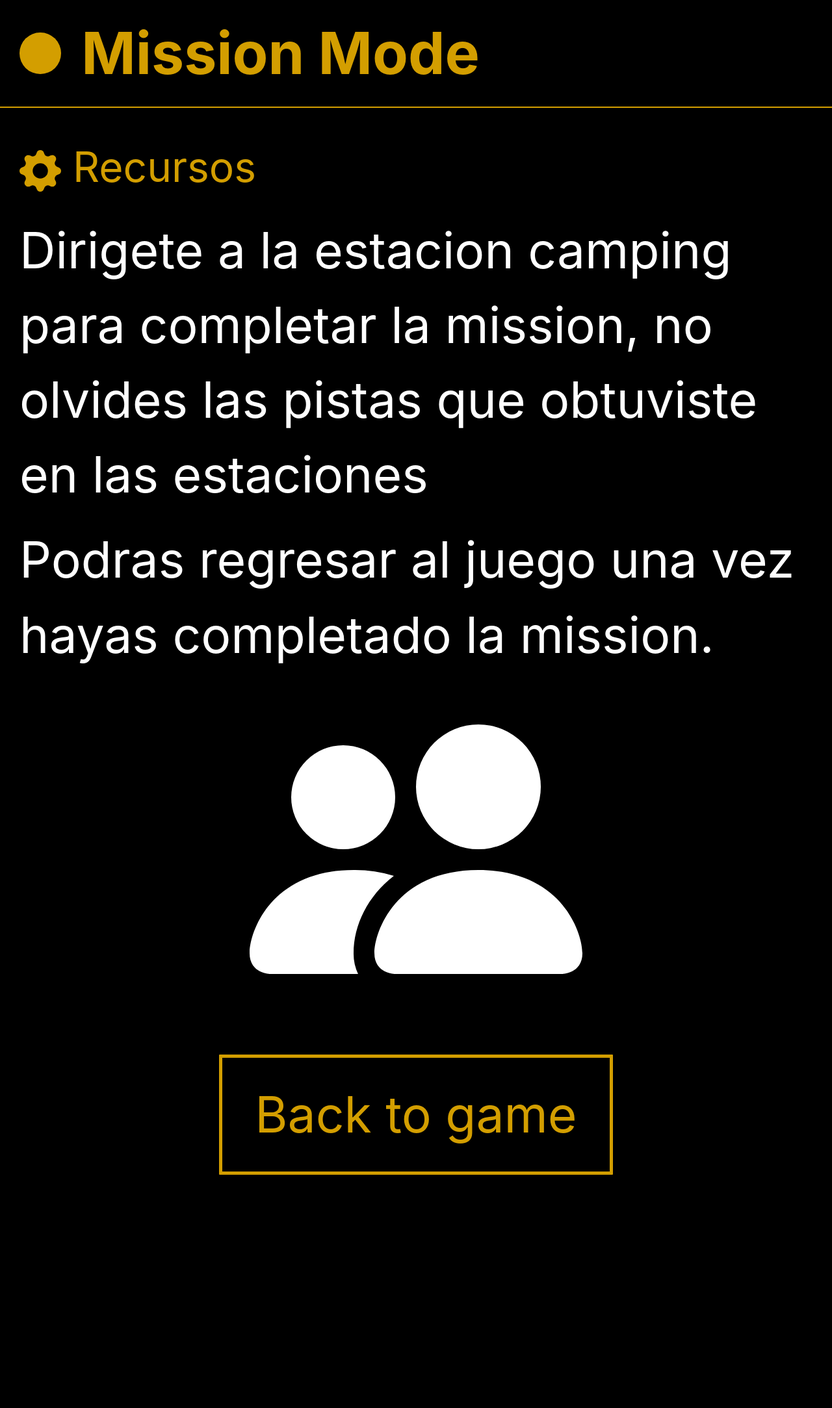
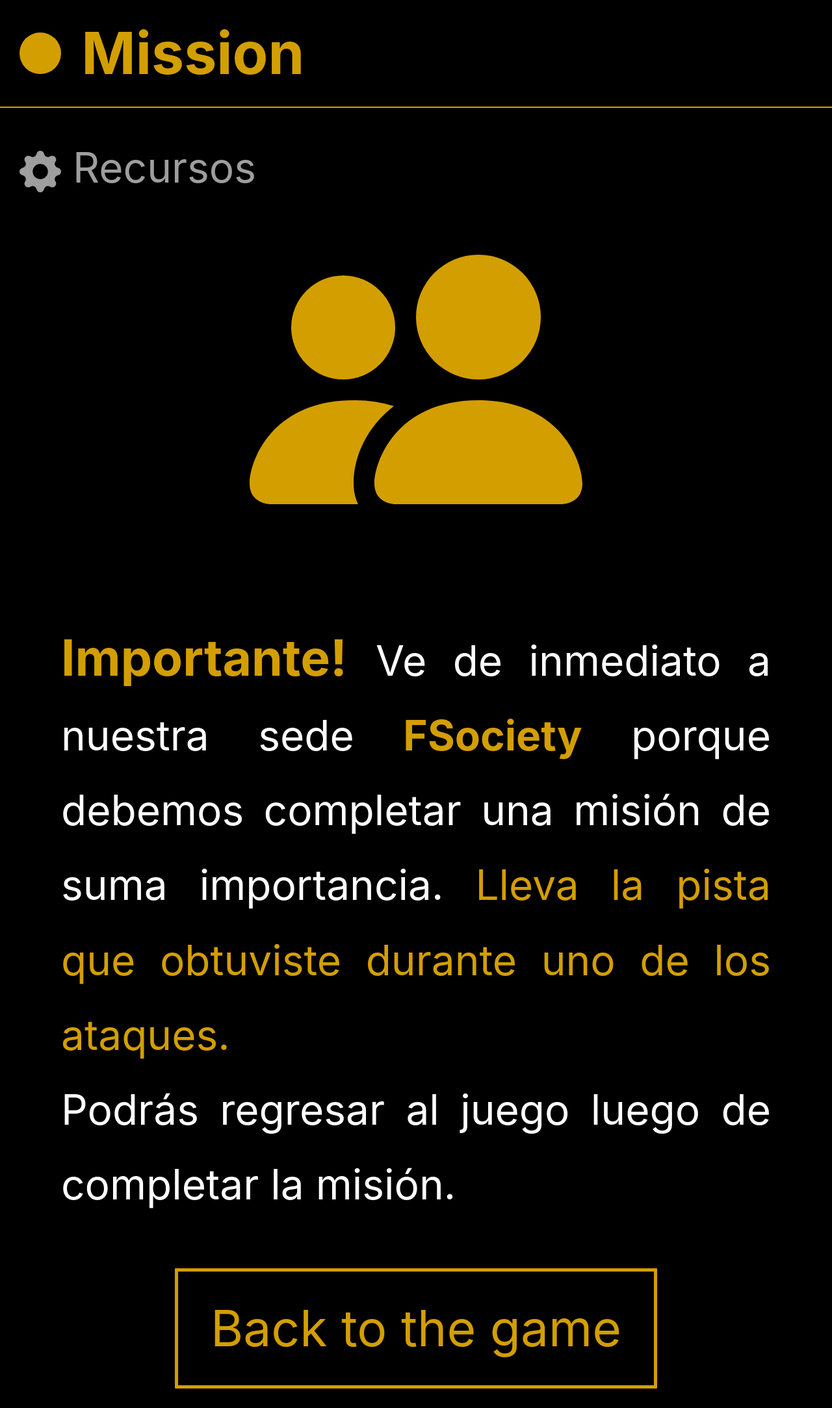
Before and after one commit to Lingsita/mrrobot-scavenger-hunt, a Django app: page /game in a window 1280 px wide. Shown: the whole page at 65% size. Before the commit the page ends 1808 px from the top, so only its background shows below. Run offline with Django 3.2, Linux system fonts and the light colour scheme; a user stored in the database is signed in; tables that the repository leaves empty hold one stand-in row (values such as "Sample post").

Commit message:
Add [puzzle].[tip] and [attack].[title] + More changes
+ Changed puzzle style
+ Added no-select css for puzzle desc (message)
+ Update mission template

```diff
--- a/mrrobot_scavenger_hunt/apps/game/models.py
+++ b/mrrobot_scavenger_hunt/apps/game/models.py
@@ -12,6 +12,7 @@ class Attack(models.Model):
         (VIDEO, 'Video'),
     )
     attack_uuid = models.UUIDField(default=uuid.uuid4, editable=False)
+    title = models.TextField(null=True)
     description = models.TextField()
     evidence_type = models.CharField(max_length=255, choices=EVIDENCE_TYPES)
 
@@ -20,6 +21,7 @@ class Attack(models.Model):
 
 
 class Puzzle(models.Model):
+    tip = models.TextField(null=True)
     description = models.TextField()
     answer = models.CharField(max_length=255)
     puzzle_type = models.CharField(max_length=255, blank=True)
--- a/mrrobot_scavenger_hunt/apps/game/views.py
+++ b/mrrobot_scavenger_hunt/apps/game/views.py
@@ -45,7 +45,7 @@ def set_timer(request, context):
             game = Game.objects.get(user=request.user)
             current_time = timezone.now()
             diff = current_time - game.start_date
-            ms = round(diff.seconds * 1000 + diff.microseconds / 1000)
+            ms = diff.seconds * 1000
             context["timer_ms"] = ms
         except Game.DoesNotExist:
             pass
--- a/templates/base.html
+++ b/templates/base.html
@@ -10,7 +10,7 @@
     font-size: 6vw;
   }
   .container-fluid input{
-    max-width: 500px
+    /*max-width: 500px;*/
   }
   .btn-success, .btn-primary, .btn-warning, .btn-danger{
     background-color: black !important;
@@ -31,8 +31,8 @@
     border-color: #A61C00;
   }
   .mode-attack{
-    color: greenyellow;
-    border-color: greenyellow;
+    color: #149414;
+    border-color: #149414;
   }
   .navbar{
     background-color:black;
@@ -51,7 +51,7 @@
     width: 5vw;
     border-radius: 50%;
     display: inline-block;
-    margin-right: 10px
+    margin-right: 10px;
   }
   .mode-mission .dot{
     background-color: #d39e00;
@@ -60,21 +60,40 @@
     background-color: #A61C00;
   }
   .mode-attack .dot{
-    background-color: greenyellow;
+    background-color: #149414;
   }
   .hacker-stopwatch {
     color: #c5bfb8;
   }
-
+  .form-group input {
+    font-size: 6vw;
+  }
+  .game-container {
+    margin: 0px 5vw;
+  }
+  .puzzle {
+    /*font-size: 5vw;*/
+  }
+  .puzzle-desc {
+    font-family: monospace;
+    font-size: 5vw;
+    -webkit-touch-callout: none; /* iOS Safari */
+      -webkit-user-select: none; /* Safari */
+       -khtml-user-select: none; /* Konqueror HTML */
+         -moz-user-select: none; /* Old versions of Firefox */
+          -ms-user-select: none; /* Internet Explorer/Edge */
+              user-select: none; /* Non-prefixed version, currently
+                                    supported by Chrome, Edge, Opera and Firefox */
+  }
 </style>
 <body class="" style="background-color: black; color: white;">
   <nav class="navbar navbar-expand-lg mode-{{mode}}">
-  <a class="navbar-brand" href="#"><span class="dot"></span> {% block title %} {{page_title}} Mode {% endblock %}</a>
-  <div style="margin-right:0;">
+  <a class="navbar-brand" href="#"><span class="dot"></span> {% block title %} {{page_title}} {% endblock %}</a>
+  <div style="margin-right:0;" class="text-right">
     {% if user.is_authenticated %}
       {% if not user.is_staff and game %}
         {{user.username}}
-        <h6 id="spStopwatch" class="hacker-stopwatch">{{start_time}}</h6>
+        <h2 id="spStopwatch" class="hacker-stopwatch">{{start_time}}</h2>
       {% endif %}
     {% endif %}
 
@@ -83,14 +102,16 @@
 
 <div class="container-fluid" style="padding: 30px">
   <div class="col-xs-12">
-    <a  style="border:none; padding-left: 0; padding-top:0; font-size: 5vw" class="btn mode-{{mode}}" data-toggle="modal" data-target="#exampleModalLong">
+    <a  style="border:none; padding-left: 0; padding-top:0; font-size: 5vw; color: #9e9e9e;" data-toggle="modal" data-target="#exampleModalLong">
         <svg width="5vw" height=5vw" viewBox="0 0 16 16" class="bi bi-gear-fill" fill="currentColor" xmlns="http://www.w3.org/2000/svg">
           <path fill-rule="evenodd" d="M9.405 1.05c-.413-1.4-2.397-1.4-2.81 0l-.1.34a1.464 1.464 0 0 1-2.105.872l-.31-.17c-1.283-.698-2.686.705-1.987 1.987l.169.311c.446.82.023 1.841-.872 2.105l-.34.1c-1.4.413-1.4 2.397 0 2.81l.34.1a1.464 1.464 0 0 1 .872 2.105l-.17.31c-.698 1.283.705 2.686 1.987 1.987l.311-.169a1.464 1.464 0 0 1 2.105.872l.1.34c.413 1.4 2.397 1.4 2.81 0l.1-.34a1.464 1.464 0 0 1 2.105-.872l.31.17c1.283.698 2.686-.705 1.987-1.987l-.169-.311a1.464 1.464 0 0 1 .872-2.105l.34-.1c1.4-.413 1.4-2.397 0-2.81l-.34-.1a1.464 1.464 0 0 1-.872-2.105l.17-.31c.698-1.283-.705-2.686-1.987-1.987l-.311.169a1.464 1.464 0 0 1-2.105-.872l-.1-.34zM8 10.93a2.929 2.929 0 1 0 0-5.86 2.929 2.929 0 0 0 0 5.858z"/>
         </svg> Recursos
       </a>
     <p style="color: red; font-weight: bold">{{ message }}</p>
+    <div class="game-container">
     {% block content %}
     {% endblock %}
+    </div>
 
     <!-- Modal -->
     <div class="modal fade mode-{{mode}}" id="exampleModalLong" tabindex="-1" role="dialog" aria-labelledby="exampleModalLongTitle" aria-hidden="true">
@@ -163,7 +184,6 @@
                 hour = (hour > 9 ? "" : "0") + hour;
                 min = (min > 9 ? "" : "0") + min;
                 sec = (sec > 9 ? "" : "0") + sec;
-                ms = (ms < 10 ? "00" : (ms < 100 ? "0" : "")) + ms;
 
                 var output = hour + ":" + min + ":" + sec;
                 elemStopwatch.innerHTML = output
--- a/templates/index.html
+++ b/templates/index.html
@@ -33,7 +33,7 @@
         </div>
       {%else%}
         <div class="col-xs-12 text-center">
-          <p>Please wait for CEO instructions</p>
+          <p>Please wait for leaders instructions</p>
           <br>
           <img src="https://i.pinimg.com/originals/e8/d5/a3/e8d5a3b3a383211eb74d02a26115defa.gif" %}">
           <br>
--- a/templates/mission.html
+++ b/templates/mission.html
@@ -2,15 +2,22 @@
 
 {% block content %}
 <div class="col-xs-12">
-  <p>Dirigete a la estacion camping para completar la mission,
-    no olvides las pistas que obtuviste en las estaciones</p>
-  <p>Podras regresar al juego una vez hayas completado la mission.</p>
-
   <div class="text-center">
-    <svg width="40vw" height="40vw" viewBox="0 0 16 16" class="bi bi-people-fill" fill="currentColor" xmlns="http://www.w3.org/2000/svg">
+    <svg width="40vw" height="40vw" viewBox="0 0 16 16" class="bi bi-people-fill mode-{{mode}}" fill="currentColor" xmlns="http://www.w3.org/2000/svg">
       <path fill-rule="evenodd" d="M7 14s-1 0-1-1 1-4 5-4 5 3 5 4-1 1-1 1H7zm4-6a3 3 0 1 0 0-6 3 3 0 0 0 0 6zm-5.784 6A2.238 2.238 0 0 1 5 13c0-1.355.68-2.75 1.936-3.72A6.325 6.325 0 0 0 5 9c-4 0-5 3-5 4s1 1 1 1h4.216zM4.5 8a2.5 2.5 0 1 0 0-5 2.5 2.5 0 0 0 0 5z"/>
     </svg>
-    <br>
-    <a class="btn btn-warning mode-mission" href="{% url 'game' %}">Back to game</a>
+  </div>
+  <p class="text-justify">
+    <br/>
+    <span class="mode-{{mode}}"><strong>Importante!</strong></span>
+    <span style="font-size: 5vw;">
+      Ve de inmediato a nuestra sede <strong class="mode-{{mode}}">FSociety</strong> porque debemos completar una misión de suma importancia.
+      <span class="mode-{{mode}}">Lleva la pista que obtuviste durante uno de los ataques.</span>
+      <br/>
+      Podrás regresar al juego luego de completar la misión.
+    </span>
+  </p>
+  <div class="text-center">
+    <a class="btn btn-warning mode-mission" href="{% url 'game' %}">Back to the game</a>
   </div>
 {% endblock %}
```
Also changed, not shown: templates/attack.html (+4 -4 lines), templates/puzzle.html (+19 -18 lines), templates/puzzle_solved.html (+12 -5 lines), mrrobot_scavenger_hunt/apps/game/migrations/0008_auto_20201027_0149.py (added).
